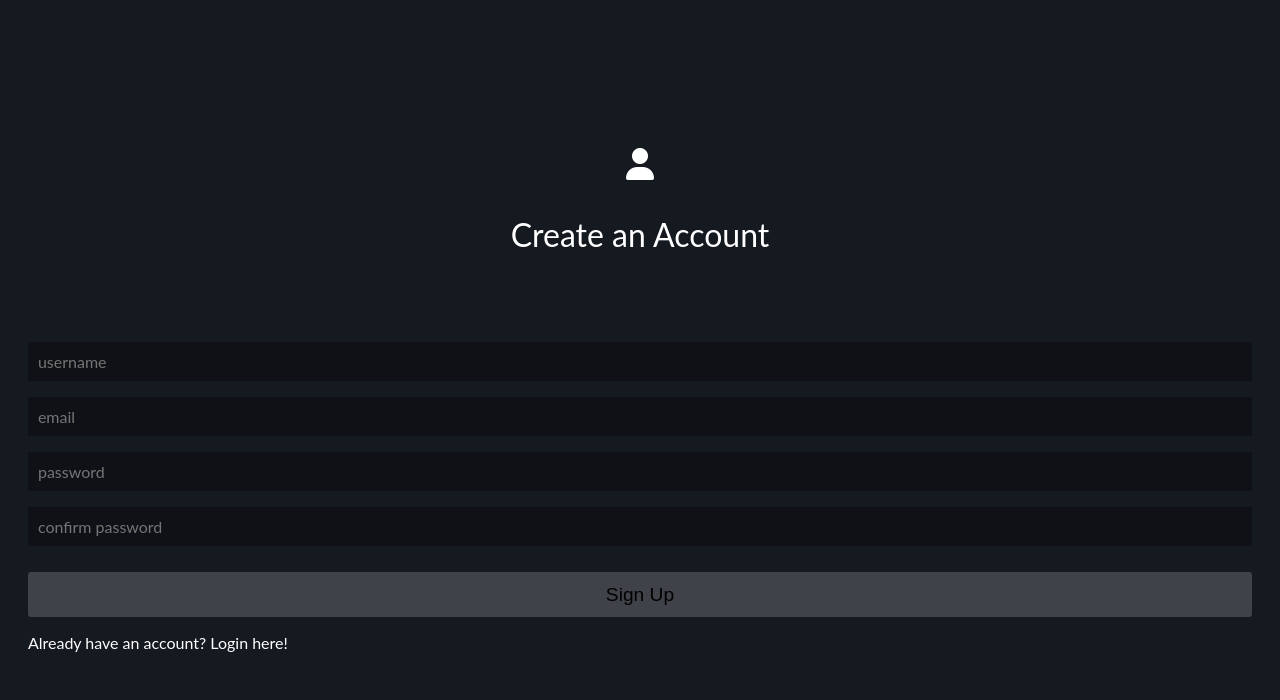
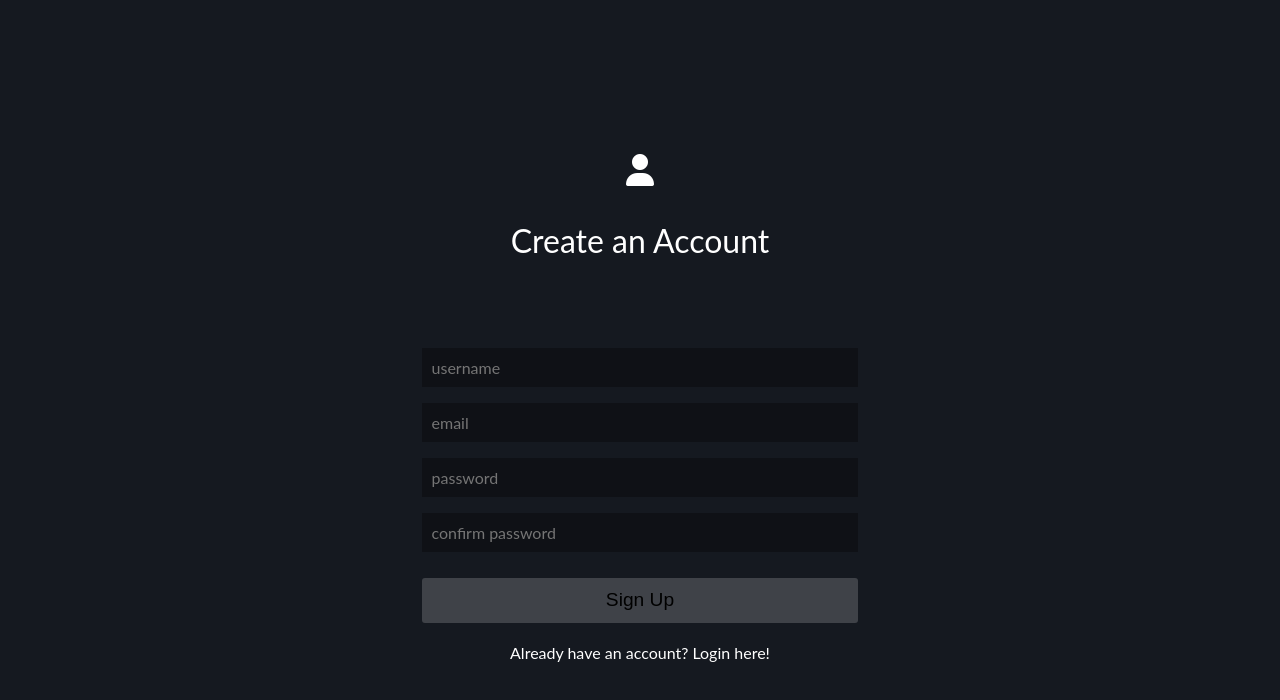
Before and after one commit to Lambda-CS-BuildWeek-MUD-TeamL/l-frontend, a React (Create React App) app: page /signup in a window 1280 px wide. Shown: the top 700 px of the page. Built offline with nearby package versions, Linux system fonts and the light colour scheme.

Commit message:
cohesive login and register pages

```diff
--- a/src/components/SignUp.js
+++ b/src/components/SignUp.js
@@ -32,6 +32,7 @@ export default class SignUp extends React.Component {
 
   render() {
     return (
+      <div className="signup-container">
         <div className="signup-page">
           <div className="user-icon">
             <i className="fas fa-user"></i>
@@ -68,8 +69,10 @@ export default class SignUp extends React.Component {
                 name="password2"
               />
               <button type="submit">Sign Up</button>
+            </form>
+          </div>
           <Link className="login-redirect" to="/login">Already have an account? Login here!</Link>
-          </form>
+
         </div>
       </div>
     );
--- a/src/styles/login.scss
+++ b/src/styles/login.scss
@@ -4,7 +4,7 @@
   justify-content: center;
   align-items: center;
   margin-top: 150px;
-  height: 500px;
+  // min-height: 500px;
   .user-icon {
     color: white;
   }
@@ -44,11 +44,15 @@
           background: white;
         }
       }
+      button:focus {
+        outline-color:rgb(211, 156, 38);
+        outline-style: outset;
+      }
     }
   }
 
   .signup-redirect {
-    margin-top: 10px;
+    margin-top: 20px;
     font-size: 1rem;
     color: white;
   }
--- a/src/styles/signup.scss
+++ b/src/styles/signup.scss
@@ -4,7 +4,7 @@
   justify-content: center;
   align-items: center;
   margin-top: 150px;
-  height: 500px;
+  // min-height: 500px;
 
   .user-icon {
     color: white;
@@ -14,6 +14,7 @@
   }
 
   .signup-form {
+    width: 436.922px;
     form {
       margin-top: 50px;
       input {
@@ -45,9 +46,14 @@
           background: white;
         }
       }
+      button:focus {
+        outline-color:rgb(211, 156, 38);
+        outline-style: outset;
+      }
     }
   }
   .login-redirect {
+    margin-top: 20px;
     font-size: 1rem;
     color: white;
   }
```
Lines whose indentation alone changed are shown as unchanged.
